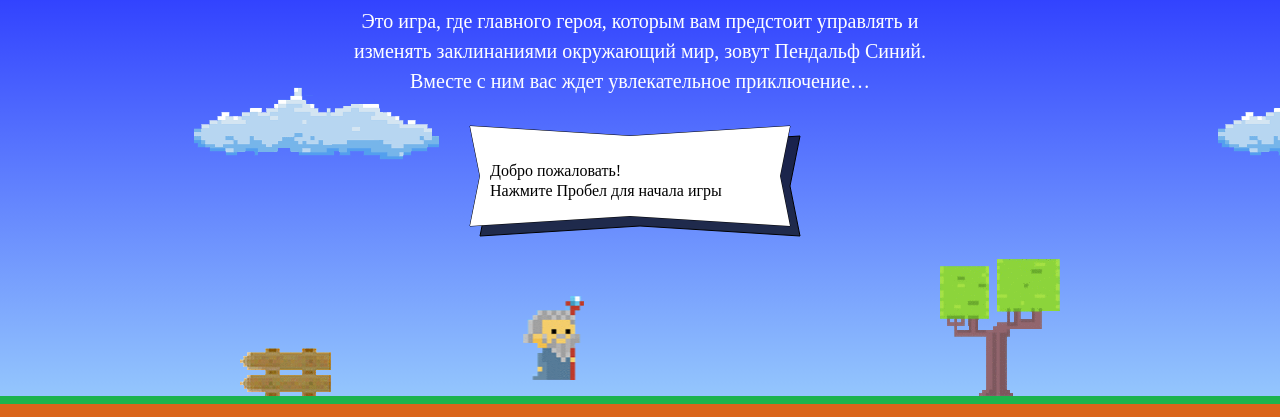
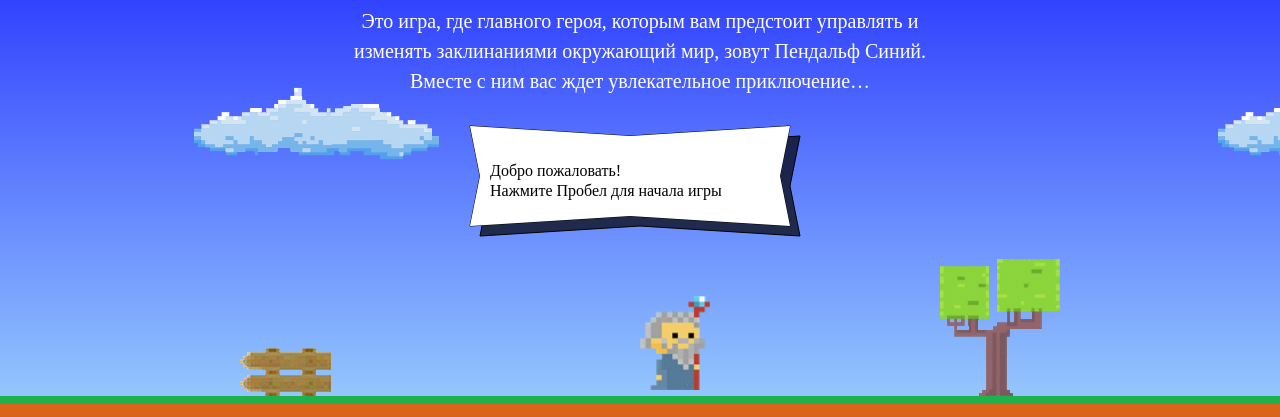
Before and after one commit to xflatiboy/1063087-code-and-magick-19, a website: page index.html in a window 1280 px wide. Shown: the part 203-620 px from the top of the page. Drawn offline with Linux system fonts and the light colour scheme; a web font is replaced by a local one.

Commit message:
Начал делать учебный проект

```diff
--- a/index.html
+++ b/index.html
@@ -180,7 +180,32 @@
     <p class="setup-similar-label">Петр Петров</p>
   </div>
 </template>
-
+<script type="text/javascript">
+  var fireballSize = 22;
+  var getFireballSpeed = function(left) {
+    return left  ? 5 : 2;
+  };
+  /**
+  var getFireballSpeed = function(left) {
+    if (left = true) {
+      return 5;
+    } else {
+      return 2;
+    }
+  };
+  **/
+  var wizardSpeed = 3;
+  var wizardWidth = 70;
+  var getWizardHeight = function() {
+    return 1.337 * wizardWidth;
+  };
+  var getWizardX = function(width) {
+    return width / 2;
+  };
+  var getWizardY = function(height) {
+    return height * (2 / 3);
+  };
+</script>
 <script src="js/game.js"></script>
 
 </body>
```
